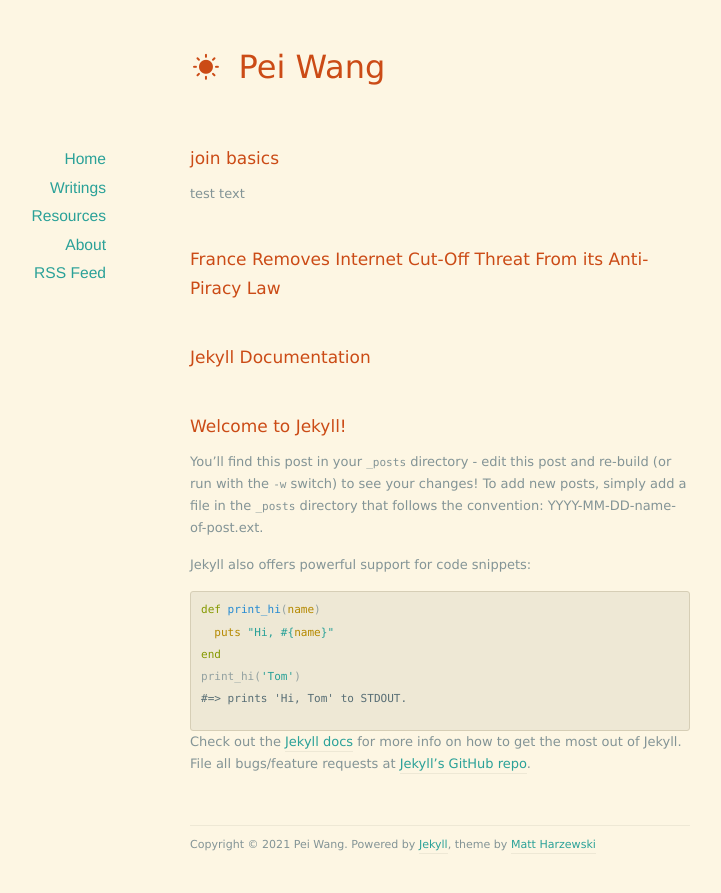
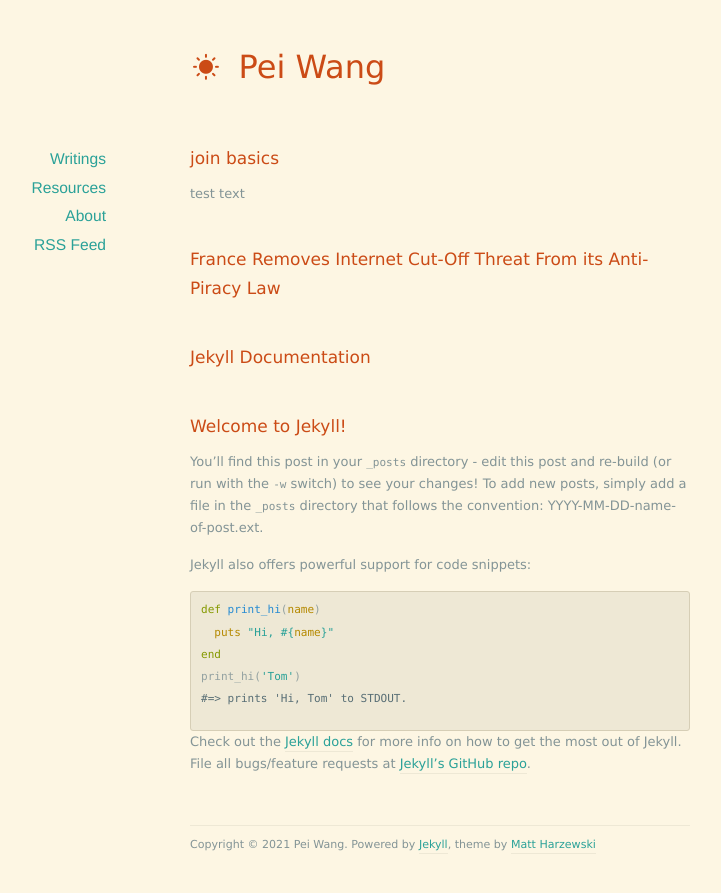
Before and after one commit to peiwangdb/peiwangdb.github.io, a Jekyll site: the page built from index.html, in a window 1280 px wide. Shown: the top 893 px of the page, without its empty margins (200-921 px from the left). Built offline with Jekyll 4.4.1, drawn with Linux system fonts in a browser that asks for light colours; nearby versions of some CDN libraries; the list of posts is cut into pages by our own code.

Commit message:
delete home page

```diff
--- a/_layouts/default.html
+++ b/_layouts/default.html
@@ -33,7 +33,7 @@
     <div id="sidebar">
       <nav>
         <ul>
-          <li><a href="/">Home</a></li>
+          <!-- <li><a href="/">Home</a></li> -->
           <li><a href="/writing">Writings</a></li>
           <li><a href="/resource">Resources</a></li>
           <li><a href="/about">About</a></li>
--- a/writing/index.html
+++ b/writing/index.html
@@ -3,8 +3,7 @@ layout: default
 title: Writings
 ---
 
-<div id="blog-archives">
-
+<div id="blogs">
 	{% for post in site.posts %}
 		<!-- <article class="post"> -->
 			<!-- {% if post.external-url %}
```
